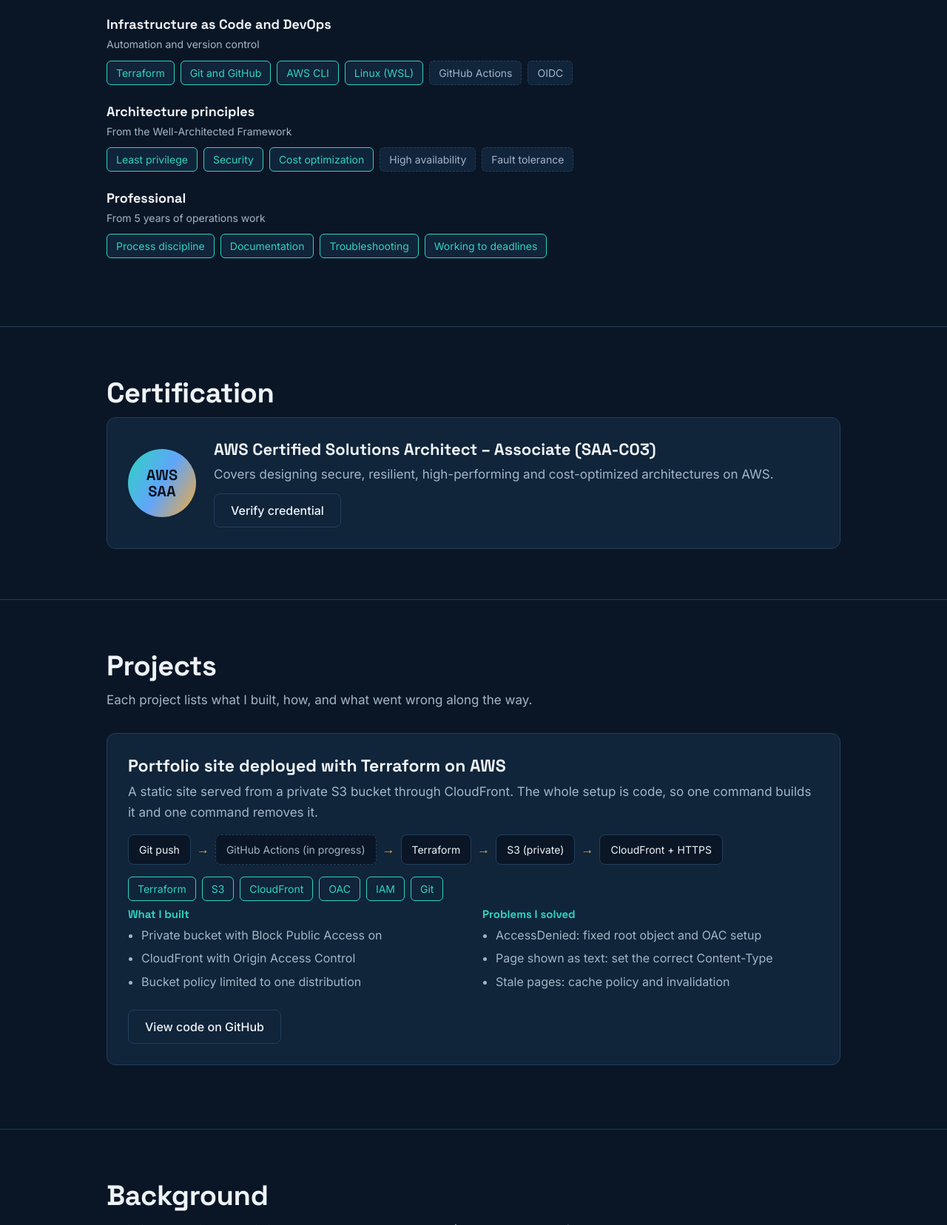
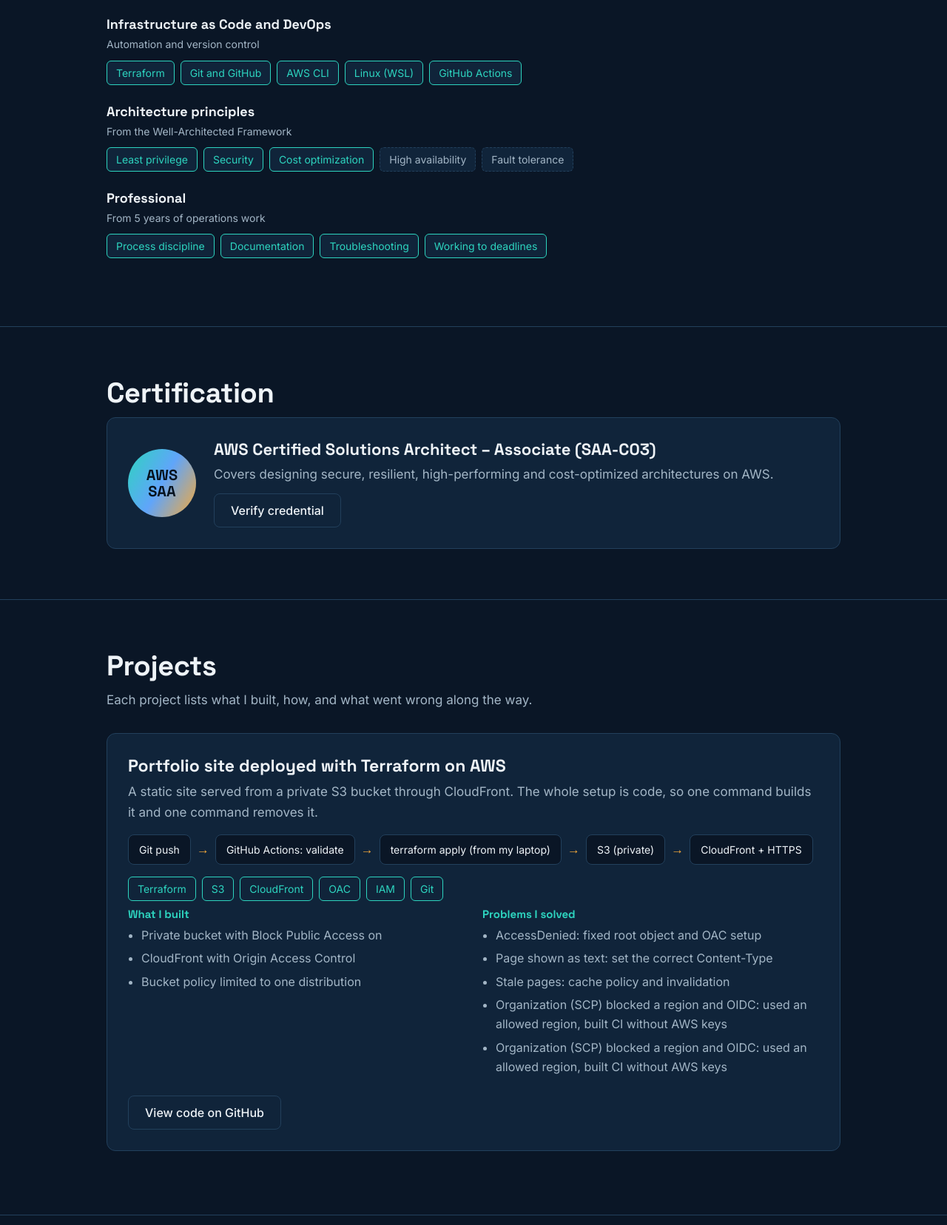
Before and after one commit to saini7023yogesh-crypto/yogesh-cloud-site, a plain HTML site: page site/index.html in a window 1280 px wide. Shown: the part 1456-3112 px from the top of the page at 74% size. Drawn offline with Linux system fonts and the light colour scheme.

Commit message:
Update site to reflect CI pipeline and lessons learned

```diff
--- a/site/index.html
+++ b/site/index.html
@@ -118,7 +118,7 @@
   <p class="sub">A quick view of where I am, what I’m working on, and where I’m heading.</p>
   <div class="cards">
     <div class="card"><h3>Building</h3><p>Hands-on AWS projects, written as Terraform code and stored in Git. Current project: a private S3 + CloudFront website with Origin Access Control and HTTPS.</p></div>
-    <div class="card"><h3>Learning next</h3><ul><li>CI/CD with GitHub Actions and OIDC</li><li>VPC networking and multi-tier design</li><li>Lambda and API Gateway</li></ul></div>
+    <div class="card"><h3>Learning next</h3><ul><li>Automated deploys (CD) from GitHub Actions</li><li>VPC networking and multi-tier design</li><li>Lambda and API Gateway</li></ul></div>
     <div class="card"><h3>Goal</h3><p>Join a team where I can work on real AWS infrastructure, learn from senior engineers, and grow toward cloud architecture.</p></div>
   </div>
 </div></section>
@@ -129,7 +129,7 @@
   <div class="sk"><h3>AWS</h3><small>Cloud services</small>
     <div class="tags"><span class="hot">S3</span><span class="hot">CloudFront</span><span class="hot">IAM</span><span class="hot">Bucket policies</span><span class="learn">EC2</span><span class="learn">VPC</span><span class="learn">RDS</span><span class="learn">Lambda</span><span class="learn">Route 53</span><span class="learn">CloudWatch</span></div></div>
   <div class="sk"><h3>Infrastructure as Code and DevOps</h3><small>Automation and version control</small>
-    <div class="tags"><span class="hot">Terraform</span><span class="hot">Git and GitHub</span><span class="hot">AWS CLI</span><span class="hot">Linux (WSL)</span><span class="learn">GitHub Actions</span><span class="learn">OIDC</span></div></div>
+    <div class="tags"><span class="hot">Terraform</span><span class="hot">Git and GitHub</span><span class="hot">AWS CLI</span><span class="hot">Linux (WSL)</span><span class="hot">GitHub Actions</span></div></div>
   <div class="sk"><h3>Architecture principles</h3><small>From the Well-Architected Framework</small>
     <div class="tags"><span class="hot">Least privilege</span><span class="hot">Security</span><span class="hot">Cost optimization</span><span class="learn">High availability</span><span class="learn">Fault tolerance</span></div></div>
   <div class="sk"><h3>Professional</h3><small>From 5 years of operations work</small>
@@ -154,11 +154,11 @@
   <div class="proj">
     <h3>Portfolio site deployed with Terraform on AWS</h3>
     <p>A static site served from a private S3 bucket through CloudFront. The whole setup is code, so one command builds it and one command removes it.</p>
-    <div class="flow"><span>Git push</span><em>→</em><span class="wip">GitHub Actions (in progress)</span><em>→</em><span>Terraform</span><em>→</em><span>S3 (private)</span><em>→</em><span>CloudFront + HTTPS</span></div>
+    <div class="flow"><span>Git push</span><em>→</em><span>GitHub Actions: validate</span><em>→</em><span>terraform apply (from my laptop)</span><em>→</em><span>S3 (private)</span><em>→</em><span>CloudFront + HTTPS</span></div>
     <div class="tags"><span class="hot">Terraform</span><span class="hot">S3</span><span class="hot">CloudFront</span><span class="hot">OAC</span><span class="hot">IAM</span><span class="hot">Git</span></div>
     <div class="cols">
       <div><h4>What I built</h4><ul><li>Private bucket with Block Public Access on</li><li>CloudFront with Origin Access Control</li><li>Bucket policy limited to one distribution</li></ul></div>
-      <div><h4>Problems I solved</h4><ul><li>AccessDenied: fixed root object and OAC setup</li><li>Page shown as text: set the correct Content-Type</li><li>Stale pages: cache policy and invalidation</li></ul></div>
+      <div><h4>Problems I solved</h4><ul><li>AccessDenied: fixed root object and OAC setup</li><li>Page shown as text: set the correct Content-Type</li><li>Stale pages: cache policy and invalidation</li><li>Organization (SCP) blocked a region and OIDC: used an allowed region, built CI without AWS keys</li><li>Organization (SCP) blocked a region and OIDC: used an allowed region, built CI without AWS keys</li></ul></div>
     </div>
     <div class="btns" style="margin-top:20px"><a class="btn" href="https://github.com/YOUR_GITHUB_HERE/YOUR_REPO_HERE" target="_blank" rel="noopener">View code on GitHub</a></div>
   </div>
```
